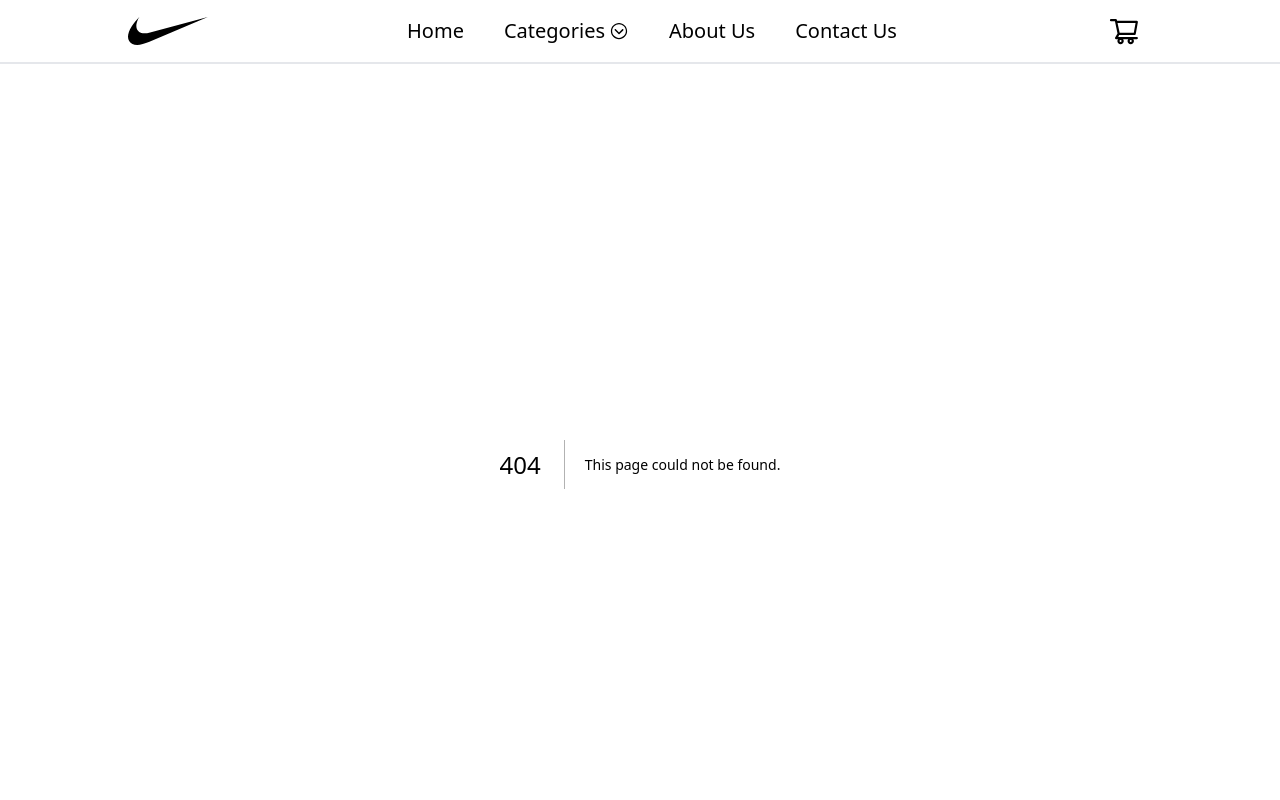
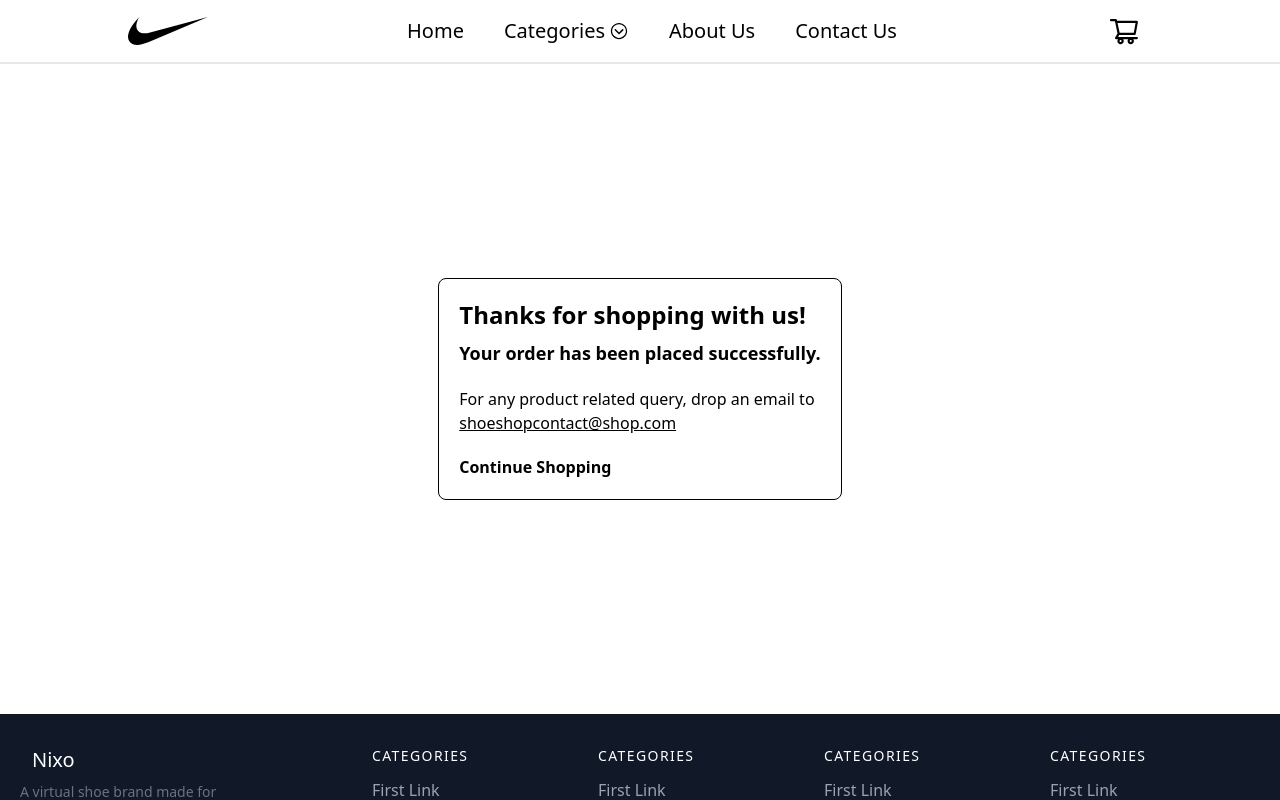
Before and after one commit to Udit8158/nixo-frontend, a Next.js app: page /success in a window 1280 px wide. Before the commit this address had no page. Shown: the top 800 px of the page. Built offline with nearby package versions, Linux system fonts and the light colour scheme.

Commit message:
done some more sucess page and fail page ✅ And initial version of frontend done ✅ 👉 Version 1.0.0 of frontend ✅🔥

```diff
--- /dev/null
+++ b/pages/fail.js
@@ -0,0 +1,22 @@
+import Link from "next/link";
+import React from "react";
+
+const FailPage = () => {
+  return (
+    <div className="min-h-[650px] flex items-center">
+      <div className="max-w-[600px] rounded-lg p-5 border border-black mx-auto flex flex-col">
+        <div className="text-2xl font-bold">Payment failed!</div>
+        <div className="text-base mt-5">
+          For any product related query, drop an email to
+        </div>
+        <div className="underline">shoeshopcontact@shop.com</div>
+
+        <Link href="/" className="font-bold mt-5">
+          Continue Shopping
+        </Link>
+      </div>
+    </div>
+  );
+};
+
+export default FailPage;
--- /dev/null
+++ b/pages/success.js
@@ -0,0 +1,25 @@
+import Link from "next/link";
+import React from "react";
+
+const SuccessPage = () => {
+  return (
+    <div className="min-h-[650px] flex items-center">
+      <div className="max-w-[600px] rounded-lg p-5 border border-black mx-auto flex flex-col">
+        <div className="text-2xl font-bold">Thanks for shopping with us!</div>
+        <div className="text-lg font-bold mt-2">
+          Your order has been placed successfully.
+        </div>
+        <div className="text-base mt-5">
+          For any product related query, drop an email to
+        </div>
+        <div className="underline">shoeshopcontact@shop.com</div>
+
+        <Link href="/" className="font-bold mt-5">
+          Continue Shopping
+        </Link>
+      </div>
+    </div>
+  );
+};
+
+export default SuccessPage;
```
